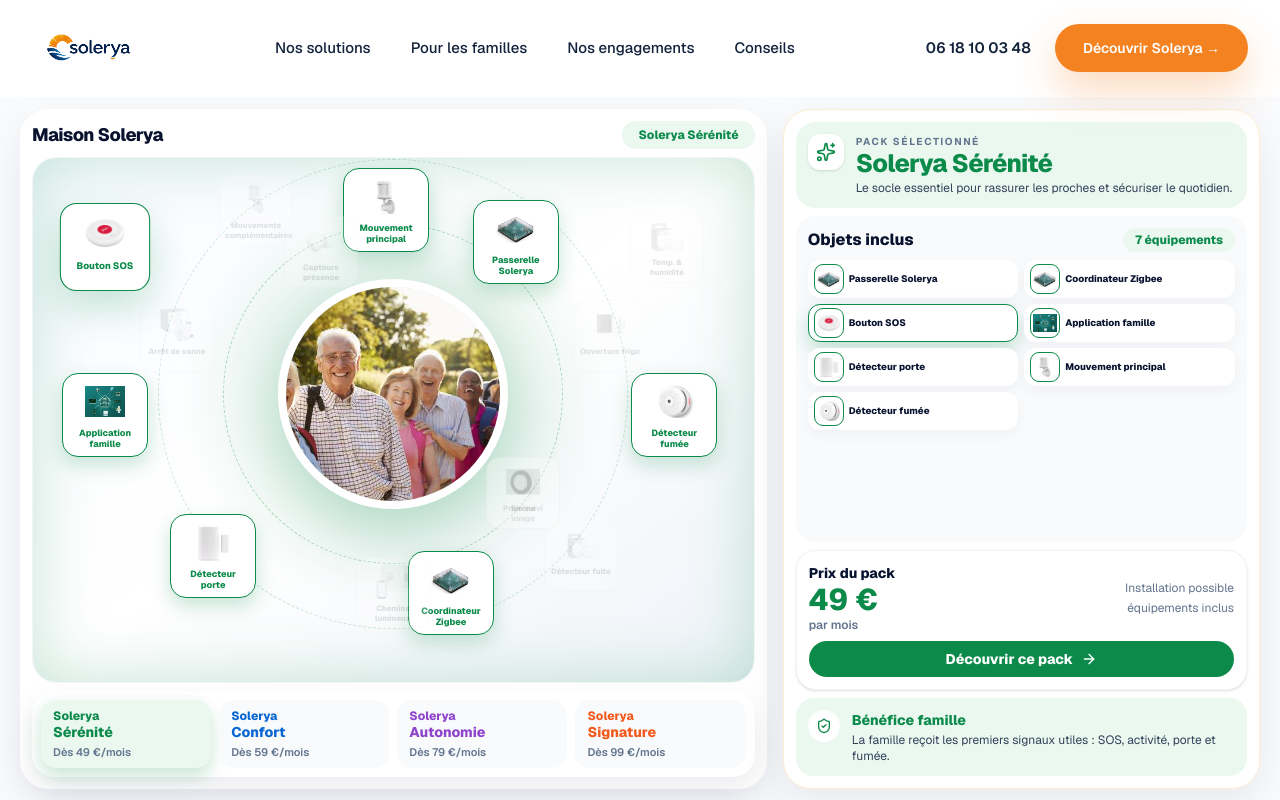
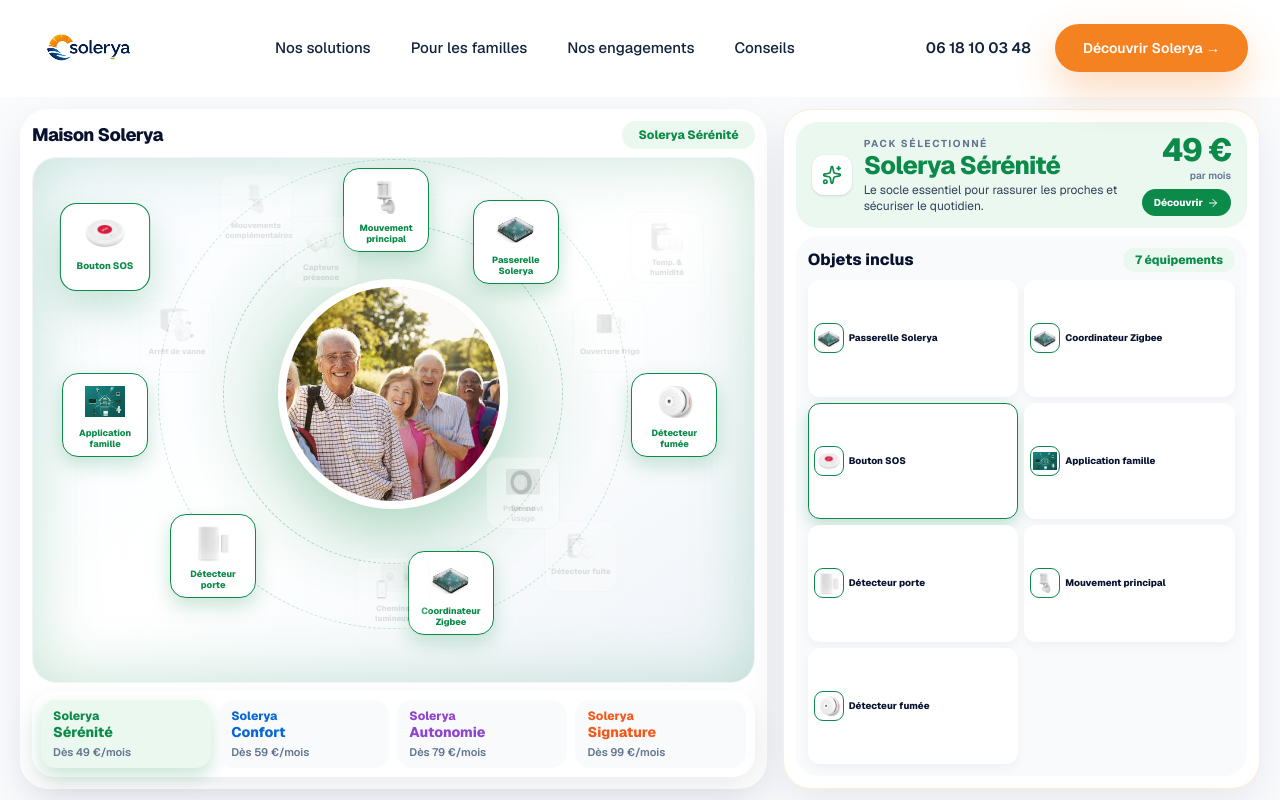
Before and after one commit to julien7paris/solerya, a Next.js app: page /schema in a window 1280 px wide. Shown: the top 800 px of the page. Built offline with nearby package versions, Linux system fonts and the light colour scheme; grey boxes are pictures that could not be loaded.

Commit message:
Refonte premium du footer avec logo transparent

```diff
--- a/app/schema/page.tsx
+++ b/app/schema/page.tsx
@@ -3,7 +3,7 @@
 import Image from "next/image";
 import Link from "next/link";
 import { useState } from "react";
-import { ArrowRight, ShieldCheck, Sparkles } from "lucide-react";
+import { ArrowRight, Sparkles } from "lucide-react";
 
 type PackKey = "serenite" | "confort" | "autonomie" | "signature";
 
@@ -17,7 +17,6 @@ type Pack = {
   glow: string;
   href: string;
   text: string;
-  benefit: string;
   appImage: string;
 };
 
@@ -42,10 +41,9 @@ const packs: Record<PackKey, Pack> = {
     glow: "rgba(11,138,74,0.22)",
     href: "/packs/serenite",
     text: "Le socle essentiel pour rassurer les proches et sécuriser le quotidien.",
-    benefit:
-      "La famille reçoit les premiers signaux utiles : SOS, activité, porte et fumée.",
     appImage: "/objets/application-serenite.jpg",
   },
+
   confort: {
     level: 2,
     shortName: "Confort",
@@ -56,10 +54,9 @@ const packs: Record<PackKey, Pack> = {
     glow: "rgba(9,103,210,0.22)",
     href: "/packs/confort",
     text: "Sérénité + une protection renforcée du logement.",
-    benefit:
-      "Les proches sont rassurés sur les risques du domicile : fuite, chaleur, fumée et déplacements.",
     appImage: "/objets/application-confort.jpg",
   },
+
   autonomie: {
     level: 3,
     shortName: "Autonomie",
@@ -70,10 +67,9 @@ const packs: Record<PackKey, Pack> = {
     glow: "rgba(142,68,204,0.22)",
     href: "/packs/autonomie",
     text: "Confort + des repères discrets sur le rythme de vie.",
-    benefit:
-      "La famille comprend mieux le quotidien, sans caméra et sans surveillance intrusive.",
     appImage: "/objets/application-autonomie.jpg",
   },
+
   signature: {
     level: 4,
     shortName: "Signature",
@@ -84,8 +80,6 @@ const packs: Record<PackKey, Pack> = {
     glow: "rgba(242,90,29,0.24)",
     href: "/packs/signature",
     text: "La solution complète avec tous les équipements Solerya.",
-    benefit:
-      "La famille bénéficie d’une vision complète du domicile, avec actions automatiques et alertes renforcées.",
     appImage: "/objets/application-signature.jpg",
   },
 };
@@ -98,8 +92,14 @@ const objects: ConnectedObject[] = [
     image: "/objets/home-assistant.jpg",
     x: "67%",
     y: "16%",
-    quantities: { serenite: 1, confort: 1, autonomie: 1, signature: 1 },
+    quantities: {
+      serenite: 1,
+      confort: 1,
+      autonomie: 1,
+      signature: 1,
     },
+  },
+
   {
     id: "coordinateur",
     name: "Coordinateur Zigbee",
@@ -107,8 +107,14 @@ const objects: ConnectedObject[] = [
     image: "/objets/home-assistant.jpg",
     x: "58%",
     y: "83%",
-    quantities: { serenite: 1, confort: 1, autonomie: 1, signature: 1 },
+    quantities: {
+      serenite: 1,
+      confort: 1,
+      autonomie: 1,
+      signature: 1,
     },
+  },
+
   {
     id: "bouton-sos",
     name: "Bouton SOS",
@@ -116,8 +122,14 @@ const objects: ConnectedObject[] = [
     image: "/objets/bouton-sos.jpg",
     x: "10%",
     y: "17%",
-    quantities: { serenite: 1, confort: 1, autonomie: 1, signature: 2 },
+    quantities: {
+      serenite: 1,
+      confort: 1,
+      autonomie: 1,
+      signature: 2,
     },
+  },
+
   {
     id: "application",
     name: "Application famille",
@@ -125,8 +137,14 @@ const objects: ConnectedObject[] = [
     image: "application",
     x: "10%",
     y: "49%",
-    quantities: { serenite: 1, confort: 1, autonomie: 1, signature: 1 },
+    quantities: {
+      serenite: 1,
+      confort: 1,
+      autonomie: 1,
+      signature: 1,
     },
+  },
+
   {
     id: "ouverture",
     name: "Détecteur porte",
@@ -134,8 +152,14 @@ const objects: ConnectedObject[] = [
     image: "/objets/detecteur-ouverture-porte.jpg",
     x: "25%",
     y: "76%",
-    quantities: { serenite: 1, confort: 1, autonomie: 1, signature: 1 },
+    quantities: {
+      serenite: 1,
+      confort: 1,
+      autonomie: 1,
+      signature: 1,
     },
+  },
+
   {
     id: "mouvement-principal",
     name: "Mouvement principal",
@@ -143,8 +167,14 @@ const objects: ConnectedObject[] = [
     image: "/objets/capteur-mouvement-veilleuse.jpg",
     x: "49%",
     y: "10%",
-    quantities: { serenite: 1, confort: 1, autonomie: 1, signature: 1 },
+    quantities: {
+      serenite: 1,
+      confort: 1,
+      autonomie: 1,
+      signature: 1,
     },
+  },
+
   {
     id: "fumee",
     name: "Détecteur fumée",
@@ -152,8 +182,14 @@ const objects: ConnectedObject[] = [
     image: "/objets/detecteur-fumee.jpg",
     x: "89%",
     y: "49%",
-    quantities: { serenite: 1, confort: 1, autonomie: 1, signature: 1 },
+    quantities: {
+      serenite: 1,
+      confort: 1,
+      autonomie: 1,
+      signature: 1,
     },
+  },
+
   {
     id: "chemin-lumineux",
     name: "Chemins lumineux",
@@ -161,8 +197,14 @@ const objects: ConnectedObject[] = [
     image: "/objets/chemin-lumineux.jpg",
     x: "50%",
     y: "83%",
-    quantities: { serenite: 0, confort: 3, autonomie: 3, signature: 3 },
+    quantities: {
+      serenite: 0,
+      confort: 3,
+      autonomie: 3,
+      signature: 3,
     },
+  },
+
   {
     id: "mouvements-complementaires",
     name: "Mouvements complémentaires",
@@ -170,8 +212,14 @@ const objects: ConnectedObject[] = [
     image: "/objets/capteur-mouvement-veilleuse.jpg",
     x: "31%",
     y: "10%",
-    quantities: { serenite: 0, confort: 2, autonomie: 2, signature: 2 },
+    quantities: {
+      serenite: 0,
+      confort: 2,
+      autonomie: 2,
+      signature: 2,
     },
+  },
+
   {
     id: "fuite",
     name: "Détecteur fuite",
@@ -179,8 +227,14 @@ const objects: ConnectedObject[] = [
     image: "/objets/fuites.jpg",
     x: "76%",
     y: "76%",
-    quantities: { serenite: 0, confort: 1, autonomie: 1, signature: 3 },
+    quantities: {
+      serenite: 0,
+      confort: 1,
+      autonomie: 1,
+      signature: 3,
     },
+  },
+
   {
     id: "temperature",
     name: "Temp. & humidité",
@@ -188,8 +242,14 @@ const objects: ConnectedObject[] = [
     image: "/objets/capteur-de-temperature-et-d-humidite.jpg",
     x: "88%",
     y: "17%",
-    quantities: { serenite: 0, confort: 1, autonomie: 1, signature: 1 },
+    quantities: {
+      serenite: 0,
+      confort: 1,
+      autonomie: 1,
+      signature: 1,
     },
+  },
+
   {
     id: "presence",
     name: "Capteurs présence",
@@ -197,8 +257,14 @@ const objects: ConnectedObject[] = [
     image: "/objets/capteur-presence.jpg",
     x: "40%",
     y: "18%",
-    quantities: { serenite: 0, confort: 0, autonomie: 2, signature: 3 },
+    quantities: {
+      serenite: 0,
+      confort: 0,
+      autonomie: 2,
+      signature: 3,
     },
+  },
+
   {
     id: "frigo",
     name: "Ouverture frigo",
@@ -206,8 +272,14 @@ const objects: ConnectedObject[] = [
     image: "/objets/refregirateur.jpg",
     x: "80%",
     y: "34%",
-    quantities: { serenite: 0, confort: 0, autonomie: 1, signature: 1 },
+    quantities: {
+      serenite: 0,
+      confort: 0,
+      autonomie: 1,
+      signature: 1,
     },
+  },
+
   {
     id: "prise",
     name: "Prise suivi usage",
@@ -215,8 +287,14 @@ const objects: ConnectedObject[] = [
     image: "/objets/prise-connectee.jpg",
     x: "68%",
     y: "64%",
-    quantities: { serenite: 0, confort: 0, autonomie: 1, signature: 1 },
+    quantities: {
+      serenite: 0,
+      confort: 0,
+      autonomie: 1,
+      signature: 1,
     },
+  },
+
   {
     id: "arret-vanne",
     name: "Arrêt de vanne",
@@ -224,8 +302,14 @@ const objects: ConnectedObject[] = [
     image: "/objets/arret-vanne.jpg",
     x: "20%",
     y: "34%",
-    quantities: { serenite: 0, confort: 0, autonomie: 0, signature: 1 },
+    quantities: {
+      serenite: 0,
+      confort: 0,
+      autonomie: 0,
+      signature: 1,
     },
+  },
+
   {
     id: "sirene",
     name: "Sirène",
@@ -233,12 +317,19 @@ const objects: ConnectedObject[] = [
     image: "/objets/sirene.jpg",
     x: "68%",
     y: "64%",
-    quantities: { serenite: 0, confort: 0, autonomie: 0, signature: 1 },
+    quantities: {
+      serenite: 0,
+      confort: 0,
+      autonomie: 0,
+      signature: 1,
+    },
   },
 ];
 
 export default function SchemaPage() {
-  const [activePackKey, setActivePackKey] = useState<PackKey>("serenite");
+  const [activePackKey, setActivePackKey] =
+    useState<PackKey>("serenite");
+
   const [selectedObjectId, setSelectedObjectId] =
     useState<string | null>("bouton-sos");
 
@@ -249,12 +340,15 @@ export default function SchemaPage() {
   );
 
   const equipmentCount = includedObjects.reduce(
-    (total, object) => total + object.quantities[activePackKey],
+    (total, object) =>
+      total + object.quantities[activePackKey],
     0
   );
 
   function getImage(object: ConnectedObject) {
-    return object.image === "application" ? activePack.appImage : object.image;
+    return object.image === "application"
+      ? activePack.appImage
+      : object.image;
   }
 
   function selectPack(packKey: PackKey) {
@@ -271,7 +365,15 @@ export default function SchemaPage() {
     <main className="h-[calc(100vh-96px)] overflow-hidden bg-[#FAFBFD] text-[#08122E]">
       <section className="mx-auto h-full max-w-[1540px] px-4 py-3 lg:px-5">
         <div className="grid h-full gap-4 xl:grid-cols-[minmax(0,1.22fr)_minmax(430px,0.78fr)]">
+
+          {/* ========================= */}
+          {/* MAISON SOLERYA */}
+          {/* ========================= */}
+
           <div className="flex min-h-0 min-w-0 flex-col rounded-[28px] bg-white p-3 shadow-[0_16px_45px_rgba(8,18,46,0.08)]">
+
+            {/* Titre */}
+
             <div className="mb-2 flex items-center justify-between gap-3">
               <p className="text-lg font-extrabold tracking-[-0.03em]">
                 Maison Solerya
@@ -288,10 +390,16 @@ export default function SchemaPage() {
               </div>
             </div>
 
+            {/* Schéma */}
+
             <div
               className="relative min-h-0 flex-1 overflow-hidden rounded-[24px] border border-slate-100 bg-gradient-to-br from-[#F8FBFF] via-white to-[#EEF3F8]"
-              style={{ boxShadow: `inset 0 0 65px ${activePack.glow}` }}
+              style={{
+                boxShadow: `inset 0 0 65px ${activePack.glow}`,
+              }}
             >
+              {/* Halo */}
+
               <div
                 className="pointer-events-none absolute inset-0"
                 style={{
@@ -299,19 +407,31 @@ export default function SchemaPage() {
                 }}
               />
 
+              {/* Cercle intérieur */}
+
               <div
                 className="pointer-events-none absolute left-1/2 top-[45%] z-0 h-[340px] w-[340px] -translate-x-1/2 -translate-y-1/2 rounded-full border border-dashed"
-                style={{ borderColor: `${activePack.color}55` }}
+                style={{
+                  borderColor: `${activePack.color}55`,
+                }}
               />
+
+              {/* Cercle extérieur */}
 
               <div
                 className="pointer-events-none absolute left-1/2 top-[45%] z-0 h-[470px] w-[470px] -translate-x-1/2 -translate-y-1/2 rounded-full border border-dashed"
-                style={{ borderColor: `${activePack.color}35` }}
+                style={{
+                  borderColor: `${activePack.color}35`,
+                }}
               />
+
+              {/* Photo centrale */}
 
               <div
                 className="absolute left-1/2 top-[45%] z-10 h-[230px] w-[230px] -translate-x-1/2 -translate-y-1/2 overflow-hidden rounded-full border-[8px] border-white"
-                style={{ boxShadow: `0 20px 55px ${activePack.glow}` }}
+                style={{
+                  boxShadow: `0 20px 55px ${activePack.glow}`,
+                }}
               >
                 <Image
                   src="/images/senior.jpg"
@@ -323,9 +443,14 @@ export default function SchemaPage() {
                 />
               </div>
 
+              {/* Objets autour de la maison */}
+
               {objects.map((object) => {
-                const isIncluded = object.quantities[activePackKey] > 0;
-                const isSelected = selectedObjectId === object.id;
+                const isIncluded =
+                  object.quantities[activePackKey] > 0;
+
+                const isSelected =
+                  selectedObjectId === object.id;
 
                 return (
                   <button
@@ -336,11 +461,17 @@ export default function SchemaPage() {
                       isIncluded
                         ? "scale-100 opacity-100"
                         : "scale-[0.86] border-slate-200 opacity-20 grayscale"
-                    } ${isSelected ? "z-30 scale-105" : ""}`}
+                    } ${
+                      isSelected
+                        ? "z-30 scale-105"
+                        : ""
+                    }`}
                     style={{
                       left: object.x,
                       top: object.y,
-                      borderColor: isIncluded ? activePack.color : "#E2E8F0",
+                      borderColor: isIncluded
+                        ? activePack.color
+                        : "#E2E8F0",
                       boxShadow: isIncluded
                         ? isSelected
                           ? `0 16px 36px ${activePack.glow}`
@@ -361,7 +492,9 @@ export default function SchemaPage() {
                     <p
                       className="mt-1 min-h-[22px] text-[9px] font-extrabold leading-[1.2]"
                       style={{
-                        color: isIncluded ? activePack.color : "#64748B",
+                        color: isIncluded
+                          ? activePack.color
+                          : "#64748B",
                       }}
                     >
                       {object.name}
@@ -371,11 +504,18 @@ export default function SchemaPage() {
               })}
             </div>
 
+            {/* Sélecteur de packs */}
+
             <div className="mt-2 rounded-[22px] border border-white bg-white p-2 shadow-[0_12px_30px_rgba(8,18,46,0.08)]">
               <div className="grid gap-2 sm:grid-cols-4">
-                {(Object.entries(packs) as [PackKey, Pack][]).map(
-                  ([key, pack]) => {
-                    const selected = key === activePackKey;
+                {(
+                  Object.entries(packs) as [
+                    PackKey,
+                    Pack
+                  ][]
+                ).map(([key, pack]) => {
+                  const selected =
+                    key === activePackKey;
 
                   return (
                     <button
@@ -384,20 +524,28 @@ export default function SchemaPage() {
                       onClick={() => selectPack(key)}
                       className="rounded-[15px] px-3 py-2 text-left transition hover:-translate-y-0.5"
                       style={{
-                          backgroundColor: selected ? pack.soft : "#F8FAFC",
-                          boxShadow: selected ? `0 8px 18px ${pack.glow}` : "",
+                        backgroundColor: selected
+                          ? pack.soft
+                          : "#F8FAFC",
+                        boxShadow: selected
+                          ? `0 8px 18px ${pack.glow}`
+                          : "",
                       }}
                     >
                       <p
                         className="text-xs font-extrabold"
-                          style={{ color: pack.color }}
+                        style={{
+                          color: pack.color,
+                        }}
                       >
                         Solerya
                       </p>
 
                       <p
                         className="text-sm font-extrabold leading-tight"
-                          style={{ color: pack.color }}
+                        style={{
+                          color: pack.color,
+                        }}
                       >
                         {pack.shortName}
                       </p>
@@ -407,33 +555,49 @@ export default function SchemaPage() {
                       </p>
                     </button>
                   );
-                  }
-                )}
+                })}
               </div>
             </div>
           </div>
 
-          <aside className="grid min-h-0 grid-rows-[auto_minmax(0,1fr)_auto_auto] rounded-[28px] border border-orange-100 bg-white p-3 shadow-[0_16px_45px_rgba(8,18,46,0.08)]">
+          {/* ========================= */}
+          {/* PANNEAU DROIT */}
+          {/* ========================= */}
+
+          <aside className="grid min-h-0 grid-rows-[auto_minmax(0,1fr)] rounded-[28px] border border-orange-100 bg-white p-3 shadow-[0_16px_45px_rgba(8,18,46,0.08)]">
+
+            {/* Pack sélectionné + prix */}
+
             <div
-              className="rounded-[20px] p-3"
-              style={{ backgroundColor: activePack.soft }}
+              className="rounded-[22px] px-4 py-3"
+              style={{
+                backgroundColor: activePack.soft,
+              }}
             >
-              <div className="flex items-start gap-3">
+              <div className="flex items-center justify-between gap-4">
+
+                {/* Partie gauche */}
+
+                <div className="flex min-w-0 items-center gap-3">
                   <div
-                  className="flex h-9 w-9 shrink-0 items-center justify-center rounded-xl bg-white shadow-sm"
-                  style={{ color: activePack.color }}
+                    className="flex h-10 w-10 shrink-0 items-center justify-center rounded-xl bg-white shadow-sm"
+                    style={{
+                      color: activePack.color,
+                    }}
                   >
                     <Sparkles className="h-5 w-5" />
                   </div>
 
-                <div>
+                  <div className="min-w-0">
                     <p className="text-[10px] font-bold uppercase tracking-[0.16em] text-slate-500">
                       Pack sélectionné
                     </p>
 
                     <h2
                       className="mt-0.5 text-[25px] font-extrabold leading-none tracking-[-0.03em]"
-                    style={{ color: activePack.color }}
+                      style={{
+                        color: activePack.color,
+                      }}
                     >
                       {activePack.name}
                     </h2>
@@ -443,11 +607,49 @@ export default function SchemaPage() {
                     </p>
                   </div>
                 </div>
+
+                {/* Partie droite : prix */}
+
+                <div className="shrink-0 text-right">
+                  <div className="flex items-end justify-end gap-1">
+                    <p
+                      className="text-[32px] font-extrabold leading-none tracking-[-0.04em]"
+                      style={{
+                        color: activePack.color,
+                      }}
+                    >
+                      {activePack.price} €
+                    </p>
                   </div>
 
-            <div className="mt-2 min-h-0 rounded-[20px] bg-[#F8FAFC] p-3">
-              <div className="flex items-center justify-between gap-3">
-                <p className="text-base font-extrabold">Objets inclus</p>
+                  <p className="mt-0.5 text-[10px] font-semibold text-slate-500">
+                    par mois
+                  </p>
+
+                  <Link
+                    href={activePack.href}
+                    className="mt-1.5 inline-flex items-center justify-center gap-1 rounded-full px-3 py-1.5 text-[10px] font-extrabold text-white transition hover:-translate-y-0.5"
+                    style={{
+                      backgroundColor: activePack.color,
+                    }}
+                  >
+                    Découvrir
+                    <ArrowRight className="h-3 w-3" />
+                  </Link>
+                </div>
+              </div>
+            </div>
+
+            {/* Objets inclus */}
+
+            <div className="mt-2 flex min-h-0 flex-col rounded-[22px] bg-[#F8FAFC] p-3">
+
+              {/* En-tête */}
+
+              <div className="flex shrink-0 items-center justify-between gap-3">
+                <p className="text-base font-extrabold">
+                  Objets inclus
+                </p>
 
                 <div
                   className="rounded-full px-3 py-1 text-xs font-extrabold"
@@ -460,29 +662,40 @@ export default function SchemaPage() {
                 </div>
               </div>
 
-              <div className="mt-2 grid grid-cols-2 gap-1.5">
+              {/* Liste */}
+
+              <div className="mt-2 grid min-h-0 flex-1 auto-rows-fr grid-cols-2 gap-1.5">
                 {includedObjects.map((object) => {
-                  const isSelected = selectedObjectId === object.id;
-                  const quantity = object.quantities[activePackKey];
+                  const isSelected =
+                    selectedObjectId === object.id;
+
+                  const quantity =
+                    object.quantities[activePackKey];
 
                   return (
                     <button
                       key={object.id}
                       type="button"
-                      onClick={() => selectObject(object)}
-                      className="grid min-h-[36px] grid-cols-[28px_1fr_auto] items-center gap-1.5 rounded-[12px] border bg-white px-1.5 py-1 text-left transition hover:-translate-y-0.5"
+                      onClick={() =>
+                        selectObject(object)
+                      }
+                      className="grid min-h-0 grid-cols-[28px_minmax(0,1fr)_auto] items-center gap-1.5 rounded-[12px] border bg-white px-1.5 py-1 text-left transition hover:-translate-y-0.5"
                       style={{
                         borderColor: isSelected
                           ? activePack.color
                           : "transparent",
                         boxShadow: isSelected
-                          ? `0 8px 18px ${activePack.glow}`
-                          : "0 5px 14px rgba(8,18,46,0.04)",
+                          ? `0 6px 14px ${activePack.glow}`
+                          : "0 4px 10px rgba(8,18,46,0.04)",
                       }}
                     >
+                      {/* Image */}
+
                       <div
-                        className="relative h-7 w-7 overflow-hidden rounded-lg bg-white"
-                        style={{ outline: `1.5px solid ${activePack.color}` }}
+                        className="relative h-7 w-7 shrink-0 overflow-hidden rounded-lg bg-white"
+                        style={{
+                          outline: `1.5px solid ${activePack.color}`,
+                        }}
                       >
                         <Image
                           src={getImage(object)}
@@ -493,16 +706,22 @@ export default function SchemaPage() {
                         />
                       </div>
 
-                      <p className="text-[9.5px] font-extrabold leading-tight">
+                      {/* Nom */}
+
+                      <p className="min-w-0 text-[9.5px] font-extrabold leading-[1.1]">
                         {object.name}
                       </p>
 
+                      {/* Quantité */}
+
                       {quantity > 1 && (
                         <span
-                          className="rounded-full px-1.5 py-0.5 text-[9px] font-extrabold"
+                          className="shrink-0 rounded-full px-1.5 py-0.5 text-[9px] font-extrabold"
                           style={{
-                            backgroundColor: activePack.soft,
-                            color: activePack.color,
+                            backgroundColor:
+                              activePack.soft,
+                            color:
+                              activePack.color,
                           }}
                         >
                           x{quantity}
@@ -513,67 +732,6 @@ export default function SchemaPage() {
                 })}
               </div>
             </div>
-
-            <div className="mt-2 rounded-[20px] border border-slate-100 bg-white p-3 shadow-sm">
-              <div className="flex items-center justify-between gap-4">
-                <div>
-                  <p className="text-sm font-extrabold">Prix du pack</p>
-
-                  <p
-                    className="mt-0.5 text-3xl font-extrabold leading-none"
-                    style={{ color: activePack.color }}
-                  >
-                    {activePack.price} €
-                  </p>
-
-                  <p className="mt-0.5 text-xs font-semibold text-slate-500">
-                    par mois
-                  </p>
-                </div>
-
-                <div className="text-right text-xs leading-5 text-slate-500">
-                  Installation possible
-                  <br />
-                  équipements inclus
-                </div>
-              </div>
-
-              <Link
-                href={activePack.href}
-                className="mt-2 flex items-center justify-center gap-2 rounded-full px-5 py-2 text-sm font-extrabold text-white transition hover:-translate-y-0.5"
-                style={{ backgroundColor: activePack.color }}
-              >
-                Découvrir ce pack
-                <ArrowRight className="h-4 w-4" />
-              </Link>
-            </div>
-
-            <div
-              className="mt-2 rounded-[18px] p-3"
-              style={{ backgroundColor: activePack.soft }}
-            >
-              <div className="flex gap-3">
-                <div
-                  className="flex h-8 w-8 shrink-0 items-center justify-center rounded-full bg-white"
-                  style={{ color: activePack.color }}
-                >
-                  <ShieldCheck className="h-4 w-4" />
-                </div>
-
-                <div>
-                  <p
-                    className="text-sm font-extrabold"
-                    style={{ color: activePack.color }}
-                  >
-                    Bénéfice famille
-                  </p>
-
-                  <p className="mt-0.5 text-xs leading-4 text-slate-700">
-                    {activePack.benefit}
-                  </p>
-                </div>
-              </div>
-            </div>
           </aside>
         </div>
       </section>
```
Lines whose indentation alone changed are shown as unchanged.
